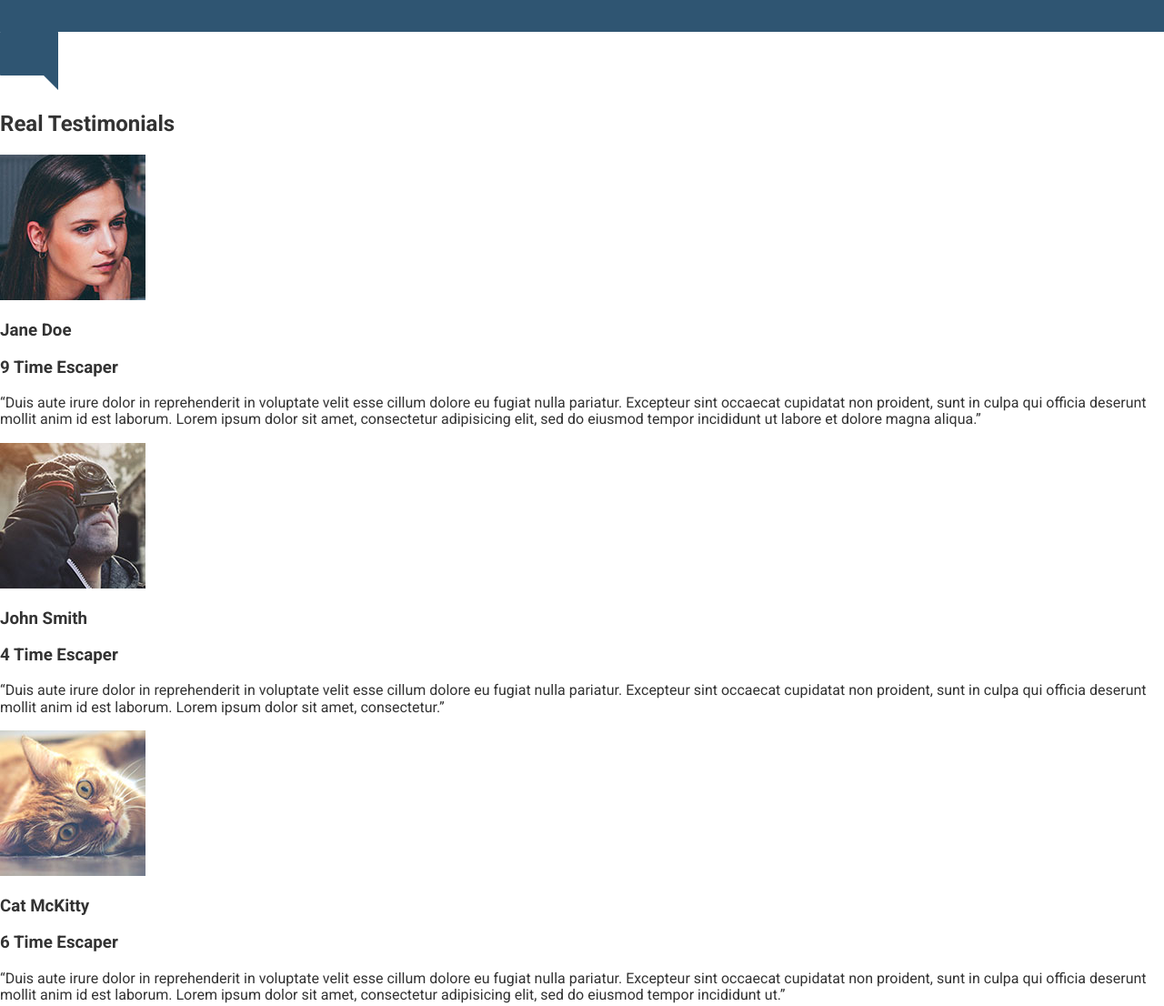
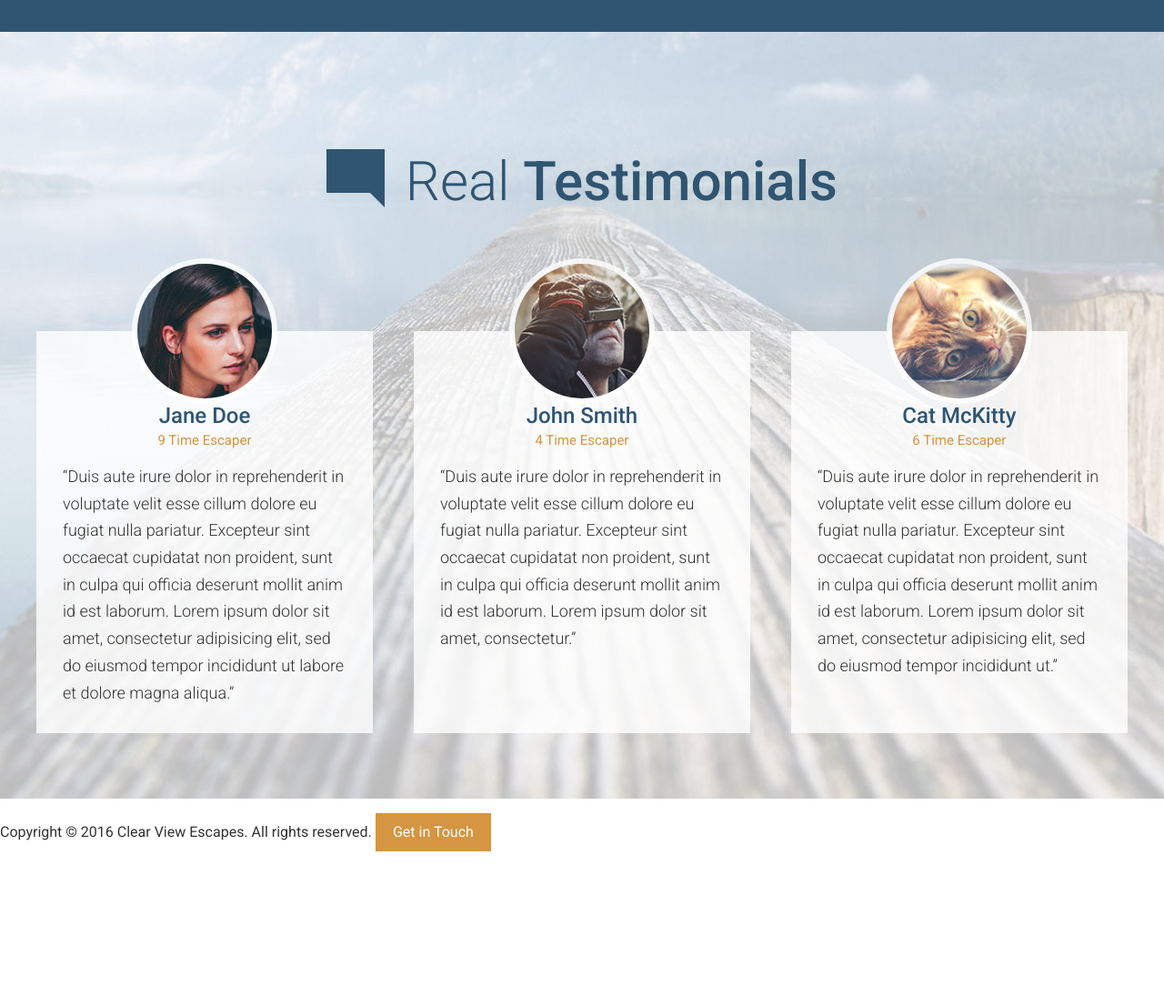
Before and after one commit to KIdvan777/travel-site, a website: page app/index.html in a window 1280 px wide. Shown: the part 3000-4106 px from the top of the page at 91% size. After the commit the page ends 3952 px from the top, so only its background shows below. Drawn offline with Linux system fonts and the light colour scheme.

Commit message:
Completed the testimonial section

```diff
--- a/app/assets/styles/base/_mixins.css
+++ b/app/assets/styles/base/_mixins.css
@@ -11,7 +11,7 @@
 }
 
 @define-mixin atLarge {
-	@media (min-width: 1200px){
+	@media (min-width: 1010px){
 		@mixin-content;
 	}
 }
--- a/app/assets/styles/modules/_page-section.css
+++ b/app/assets/styles/modules/_page-section.css
@@ -5,9 +5,36 @@
 		padding: 4.5rem 0;
 	}
 
+	&--no-b-padding-until-medium {
+		padding-bottom: 0;
+
+		@mixin atMedium {
+			padding-bottom: 4.5rem;
+		}
+	}
+
+	&--no-b-padding-until-large {
+		padding-bottom: 0;
+
+		@mixin atLarge {
+			padding-bottom: 4.5rem;
+		}
+	}
 
 	&--blue {
 		background-color: $mainBlue;
 		color: #FFF;
 	}
+
+	&--testimonials {
+		background-color: #e0e6ef;
+
+		@mixin atLarge {
+			background: url('/assets/images/testimonials-bg.jpg')
+			top center no-repeat;
+			-webkit-background-size: cover;
+			background-size: cover;
+		}
+
+	}
 }
--- a/app/assets/styles/modules/_row.css
+++ b/app/assets/styles/modules/_row.css
@@ -1,6 +1,10 @@
 .row {
 
 	@mixin clearfix;
+
+	&--t-padding {
+		padding-top: 80px;
+	}
 
 	&--gutters {
 		margin-right: -65px;
@@ -10,12 +14,20 @@
 		margin-right: -100px;
 	}
 
-	&--gutters 	> div {
+	&--gutters-small {
+		margin-right: -45px;
+	}
+
+	&--gutters > div {
 		padding-right: 65px;
 	}
 
 	&--gutters-large > div {
 		padding-right: 100px;
+	}
+
+	&--gutters-small > div {
+		padding-right: 45px;
 	}
 
 	&__b-margin-until-medium {
@@ -51,4 +63,58 @@
 			width: 63%;
 		}
 	}
+
+	@mixin atLarge {
+
+		&__b-margin-until-large {
+			margin-bottom: 0rem;
+		}
+
+		&__large-4 {
+			float: left;
+			width: 33.33%;
+		}
+
+		&__large-4--larger {
+			width: 37%;
+		}
+
+		&__large-6 {
+			float: left;
+			width: 50%;
+		}
+
+		&__large-8{
+			float: left;
+			width: 66.66%;
+		}
+
+		&__large-8--smaller{
+			width: 63%;
+		}
+	}
+
+	/*Begin Equal Height Rules*/
+
+	&--equal-height-at-medium {
+		@mixin atMedium {
+			display: flex;
+		}
+
+		& > div {
+			float: none;
+			display: flex;
+		}
+	}
+
+	&--equal-height-at-large {
+		@mixin atLarge {
+			display: flex;
+		}
+
+		& > div {
+			float: none;
+			display: flex;
+		}
+	}
 }
--- a/app/assets/styles/modules/_section-title.css
+++ b/app/assets/styles/modules/_section-title.css
@@ -11,6 +11,10 @@
 		font-weight: 500;
 	}
 
+	&--blue {
+		color: $mainBlue;
+	}
+
 	&__icon {
 		display: block;
 		margin-left: auto;
@@ -18,6 +22,8 @@
 		margin-bottom: .6rem;
 
 		@mixin atSmall {
+			position: relative;
+			top: 8px;
 			margin-right: .5rem;
 			margin-left: 0;
 			margin-bottom: 0;
--- /dev/null
+++ b/app/assets/styles/modules/_testimonial.css
@@ -0,0 +1,45 @@
+.testimonial {
+	background-color: rgba(255, 255, 255, .8);
+	padding: 0 18px 1px 18px;
+	margin-bottom: 98px;
+
+	&--last {
+		margin-bottom: 0;
+	}
+
+	@mixin atLarge {
+		margin-bottom: 0px;
+		padding: 0 1.8125rem 1px 1.8125rem;
+
+	}
+
+
+
+	&__photo {
+		border-radius: 80px;
+		overflow: hidden;
+		width: 160px;
+		height: 160px;
+		margin: 0 auto -80px auto;
+		position: relative;
+		top: -80px;
+		border: 6px solid rgba(255, 255, 255, .8);
+	}
+
+	&__title {
+		color: $mainBlue;
+		text-align: center;
+		font-size: 1.5rem;
+		font-weight: 500;
+		margin: 0;
+	}
+
+	&__subtitle {
+		color: $mainOrange;
+		text-align: center;
+		font-size: 0.9375rem;
+		font-weight: 400;
+		margin: .25rem 0 1rem 0;
+	}
+
+}
--- a/app/assets/styles/modules/_wrapper.css
+++ b/app/assets/styles/modules/_wrapper.css
@@ -8,6 +8,26 @@
 
 	&--medium {
 		max-width: 976px;
+	}
+
+	&--no-padding-until-medium {
+		padding-right: 0;
+		padding-left: 0;
+
+		@mixin atMedium {
+			padding-right: 18px;
+			padding-left: 18px;
+		}
+	}
+
+	&--no-padding-until-large {
+		padding-right: 0;
+		padding-left: 0;
+
+		@mixin atLarge {
+			padding-right: 18px;
+			padding-left: 18px;
+		}
 	}
 
 	.wrapper {
--- a/app/assets/styles/styles.css
+++ b/app/assets/styles/styles.css
@@ -11,3 +11,4 @@
 @import "modules/_generic-content-container";
 @import "modules/_section-title";
 @import "modules/_feature-item";
+@import "modules/_testimonial";
--- a/app/index.html
+++ b/app/index.html
@@ -128,24 +128,49 @@
     </div>
   </div>
 
-  <div id="testimonials">
-    <img src="assets/images/icons/comment.svg">
-    <h2>Real Testimonials</h2>
+  <div id="testimonials" class="page-section page-section--no-b-padding-until-large page-section--testimonials">
+    <div class="wrapper wrapper--no-padding-until-large">
 
-    <img src="assets/images/testimonial-jane.jpg">
-    <h3>Jane Doe</h3>
-    <h3>9 Time Escaper</h3>
-    <p>&ldquo;Duis aute irure dolor in reprehenderit in voluptate velit esse cillum dolore eu fugiat nulla pariatur. Excepteur sint occaecat cupidatat non proident, sunt in culpa qui officia deserunt mollit anim id est laborum. Lorem ipsum dolor sit amet, consectetur adipisicing elit, sed do eiusmod tempor incididunt ut labore et dolore magna aliqua.&rdquo;</p>
+      <h2 class="section-title section-title--blue"><img class="section-title__icon" src="assets/images/icons/comment.svg">  Real <strong>Testimonials</strong></h2>
 
-    <img src="assets/images/testimonial-john.jpg">
-    <h3>John Smith</h3>
-    <h3>4 Time Escaper</h3>
-    <p>&ldquo;Duis aute irure dolor in reprehenderit in voluptate velit esse cillum dolore eu fugiat nulla pariatur. Excepteur sint occaecat cupidatat non proident, sunt in culpa qui officia deserunt mollit anim id est laborum. Lorem ipsum dolor sit amet, consectetur.&rdquo;</p>
+      <div class="row row--gutters row--equal-height-at-large  row--gutters-small row--t-padding generic-content-container">
 
-    <img src="assets/images/testimonial-cat.jpg">
-    <h3>Cat McKitty</h3>
-    <h3>6 Time Escaper</h3>
-    <p>&ldquo;Duis aute irure dolor in reprehenderit in voluptate velit esse cillum dolore eu fugiat nulla pariatur. Excepteur sint occaecat cupidatat non proident, sunt in culpa qui officia deserunt mollit anim id est laborum. Lorem ipsum dolor sit amet, consectetur adipisicing elit, sed do eiusmod tempor incididunt ut.&rdquo;</p>
+        <div class="row__large-4">
+          <div class="testimonial">
+            <div class="testimonial__photo">
+              <img sizes="160px" srcset="assets/images/testimonial-jane.jpg 160w, assets/images/testimonial-jane-hi-dpi.jpg 320w" alt="Jane Doe">
+            </div>
+            <h3 class="testimonial__title">Jane Doe</h3>
+              <h4 class="testimonial__subtitle">9 Time Escaper</h4>
+              <p>&ldquo;Duis aute irure dolor in reprehenderit in voluptate velit esse cillum dolore eu fugiat nulla pariatur. Excepteur sint occaecat cupidatat non proident, sunt in culpa qui officia deserunt mollit anim id est laborum. Lorem ipsum dolor sit amet, consectetur adipisicing elit, sed do eiusmod tempor incididunt ut labore et dolore magna aliqua.&rdquo;</p>
+          </div>
+        </div>
+
+        <div class="row__large-4">
+          <div class="testimonial">
+            <div class="testimonial__photo">
+              <img sizes="160px" srcset="assets/images/testimonial-john.jpg 160w, assets/images/testimonial-john-hi-dpi.jpg 320w"  alt="John Smith">
+            </div>
+            <h3 class="testimonial__title">John Smith</h3>
+              <h4 class="testimonial__subtitle">4 Time Escaper</h4>
+              <p>&ldquo;Duis aute irure dolor in reprehenderit in voluptate velit esse cillum dolore eu fugiat nulla pariatur. Excepteur sint occaecat cupidatat non proident, sunt in culpa qui officia deserunt mollit anim id est laborum. Lorem ipsum dolor sit amet, consectetur.&rdquo;</p>
+          </div>
+        </div>
+
+         <div class="row__large-4">
+          <div class="testimonial testimonial--last">
+            <div class="testimonial__photo">
+              <img sizes="160px" srcset="assets/images/testimonial-cat.jpg 160w,
+              assets/images/testimonial-cat-hi-dpi.jpg 320w" alt="Cat McKitty">
+            </div>
+            <h3 class="testimonial__title">Cat McKitty</h3>
+              <h4 class="testimonial__subtitle">6 Time Escaper</h4>
+              <p>&ldquo;Duis aute irure dolor in reprehenderit in voluptate velit esse cillum dolore eu fugiat nulla pariatur. Excepteur sint occaecat cupidatat non proident, sunt in culpa qui officia deserunt mollit anim id est laborum. Lorem ipsum dolor sit amet, consectetur adipisicing elit, sed do eiusmod tempor incididunt ut.&rdquo;</p>
+            </div>
+        </div>
+
+      </div>
+    </div>
   </div>
 
   <footer>
--- a/app/temp/styles/styles.css
+++ b/app/temp/styles/styles.css
@@ -482,7 +482,6 @@ a {
 		position: absolute;
 		top:50%;
 		-webkit-transform: translateY(-50%);
-		    -ms-transform: translateY(-50%);
 		        transform: translateY(-50%);
 		left: 0;
 		width: 100%;
@@ -570,6 +569,32 @@ a {
 		max-width: 976px;
 	}
 
+.wrapper--no-padding-until-medium {
+		padding-right: 0;
+		padding-left: 0;
+	}
+
+@media (min-width: 800px){
+
+.wrapper--no-padding-until-medium {
+			padding-right: 18px;
+			padding-left: 18px
+	}
+	}
+
+.wrapper--no-padding-until-large {
+		padding-right: 0;
+		padding-left: 0;
+	}
+
+@media (min-width: 1010px){
+
+.wrapper--no-padding-until-large {
+			padding-right: 18px;
+			padding-left: 18px
+	}
+	}
+
 .wrapper .wrapper {
 		padding-left: 0;
 		padding-right: 0;
@@ -597,9 +622,46 @@ a {
 }
 	}
 
+.page-section--no-b-padding-until-medium {
+		padding-bottom: 0;
+	}
+
+@media (min-width: 800px){
+
+.page-section--no-b-padding-until-medium {
+			padding-bottom: 4.5rem
+	}
+	}
+
+.page-section--no-b-padding-until-large {
+		padding-bottom: 0;
+	}
+
+@media (min-width: 1010px){
+
+.page-section--no-b-padding-until-large {
+			padding-bottom: 4.5rem
+	}
+	}
+
 .page-section--blue {
 		background-color: #2f5572;
 		color: #FFF;
+	}
+
+.page-section--testimonials {
+		background-color: #e0e6ef;
+
+	}
+
+@media (min-width: 1010px){
+
+.page-section--testimonials {
+			background: url('/assets/images/testimonials-bg.jpg')
+			top center no-repeat;
+			background-size: cover
+
+	}
 	}
 
 .headline {
@@ -662,6 +724,10 @@ a {
 		clear: both;
 	}
 
+.row--t-padding {
+		padding-top: 80px;
+	}
+
 .row--gutters {
 		margin-right: -65px;
 	}
@@ -670,12 +736,20 @@ a {
 		margin-right: -100px;
 	}
 
-.row--gutters 	> div {
+.row--gutters-small {
+		margin-right: -45px;
+	}
+
+.row--gutters > div {
 		padding-right: 65px;
 	}
 
 .row--gutters-large > div {
 		padding-right: 100px;
+	}
+
+.row--gutters-small > div {
+		padding-right: 45px;
 	}
 
 .row__b-margin-until-medium {
@@ -712,6 +786,70 @@ a {
 		}
 	}
 
+@media (min-width: 1010px){
+
+		.row__b-margin-until-large {
+			margin-bottom: 0rem;
+		}
+
+		.row__large-4 {
+			float: left;
+			width: 33.33%;
+		}
+
+		.row__large-4--larger {
+			width: 37%;
+		}
+
+		.row__large-6 {
+			float: left;
+			width: 50%;
+		}
+
+		.row__large-8{
+			float: left;
+			width: 66.66%;
+		}
+
+		.row__large-8--smaller{
+			width: 63%;
+		}
+	}
+
+/*Begin Equal Height Rules*/
+
+@media (min-width: 800px){
+
+.row--equal-height-at-medium {
+			display: -webkit-box;
+			display: -ms-flexbox;
+			display: flex
+	}
+	}
+
+.row--equal-height-at-medium > div {
+			float: none;
+			display: -webkit-box;
+			display: -ms-flexbox;
+			display: flex;
+		}
+
+@media (min-width: 1010px){
+
+.row--equal-height-at-large {
+			display: -webkit-box;
+			display: -ms-flexbox;
+			display: flex
+	}
+	}
+
+.row--equal-height-at-large > div {
+			float: none;
+			display: -webkit-box;
+			display: -ms-flexbox;
+			display: flex;
+		}
+
 .generic-content-container p {
 		font-weight: 300;
 		line-height: 1.65;
@@ -746,6 +884,10 @@ a {
 		font-weight: 500;
 	}
 
+.section-title--blue {
+		color: #2f5572;
+	}
+
 .section-title__icon {
 		display: block;
 		margin-left: auto;
@@ -756,6 +898,8 @@ a {
 @media (min-width: 530px){
 
 .section-title__icon {
+			position: relative;
+			top: 8px;
 			margin-right: .5rem;
 			margin-left: 0;
 			margin-bottom: 0;
@@ -804,3 +948,50 @@ a {
 			text-align: left
 	}
 	}
+
+.testimonial {
+	background-color: rgba(255, 255, 255, .8);
+	padding: 0 18px 1px 18px;
+	margin-bottom: 98px;
+
+}
+
+.testimonial--last {
+		margin-bottom: 0;
+	}
+
+@media (min-width: 1010px){
+
+.testimonial {
+		margin-bottom: 0px;
+		padding: 0 1.8125rem 1px 1.8125rem
+
+}
+	}
+
+.testimonial__photo {
+		border-radius: 80px;
+		overflow: hidden;
+		width: 160px;
+		height: 160px;
+		margin: 0 auto -80px auto;
+		position: relative;
+		top: -80px;
+		border: 6px solid rgba(255, 255, 255, .8);
+	}
+
+.testimonial__title {
+		color: #2f5572;
+		text-align: center;
+		font-size: 1.5rem;
+		font-weight: 500;
+		margin: 0;
+	}
+
+.testimonial__subtitle {
+		color: #d59541;
+		text-align: center;
+		font-size: 0.9375rem;
+		font-weight: 400;
+		margin: .25rem 0 1rem 0;
+	}
--- a/package.json
+++ b/package.json
@@ -22,8 +22,5 @@
     "postcss-mixins": "^6.1.0",
     "postcss-nested": "^2.1.2",
     "postcss-simple-vars": "^4.1.0"
-  },
-  "browserslist": [
-    "last 16 versions"
-  ]
+  }
 }
```
